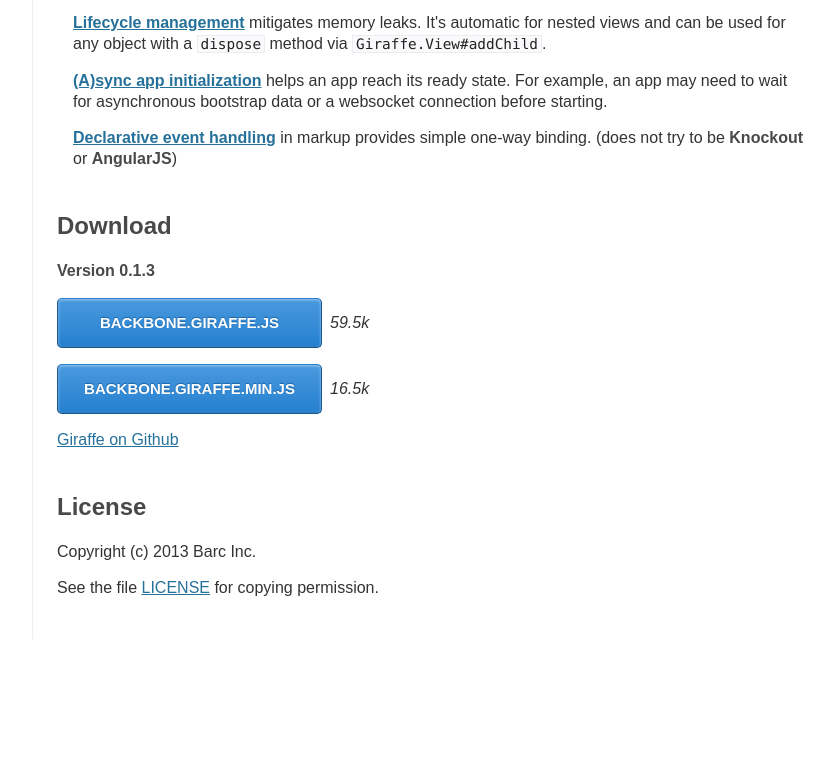
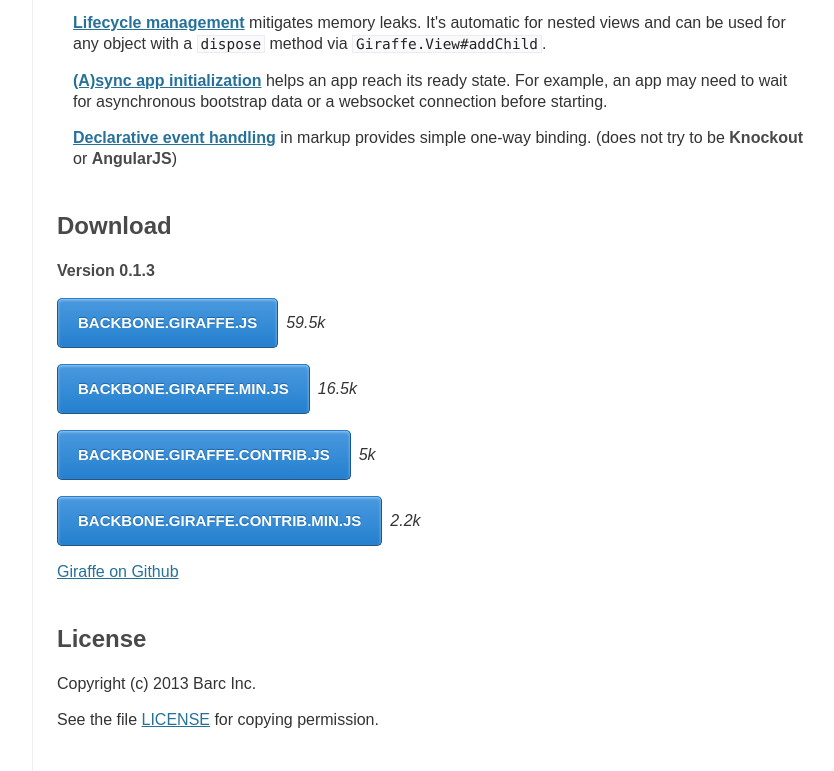
Before and after one commit to barc/backbone.giraffe, a plain HTML site: page index.html in a window 1280 px wide. Shown: the part 1533-2304 px from the top of the page, without its empty margins (218-1052 px from the left). Before the commit the page ends 2172 px from the top, so only its background shows below. Drawn offline with nearby package versions, Linux system fonts and the light colour scheme.

Commit message:
added contrib links to readme

```diff
--- a/css/style.css
+++ b/css/style.css
@@ -613,7 +613,7 @@
   -moz-box-shadow: 0 1px 3px #9fc9ee inset, 0 -1px 1px #2273b9 inset;
   box-shadow: 0 1px 3px #9fc9ee inset, 0 -1px 1px #2273b9 inset;
   outline: none !important;
-  width: 265px;
+  width: auto;
 }
 .big-button:hover,
 .big-button:focus {
--- a/index.html
+++ b/index.html
@@ -134,6 +134,12 @@
 <p>
 <a href="https://raw.github.com/barc/backbone.giraffe/master/dist/backbone.giraffe.min.js" class="big-button">backbone.giraffe.min.js</a><em class="button-size-label">16.5k</em>
 </p>
+<p>
+<a href="https://raw.github.com/barc/backbone.giraffe/master/dist/backbone.giraffe.contrib.js" class="big-button big-green-button">backbone.giraffe.contrib.js</a><em class="button-size-label">5k</em>
+</p>
+<p>
+<a href="https://raw.github.com/barc/backbone.giraffe/master/dist/backbone.giraffe.contrib.min.js" class="big-button big-green-button">backbone.giraffe.contrib.min.js</a><em class="button-size-label">2.2k</em>
+</p>
 
 <p><a href="https://github.com/barc/backbone.giraffe">Giraffe on Github</a></p>
 <h2 id='h-license'>License</h2>
```
